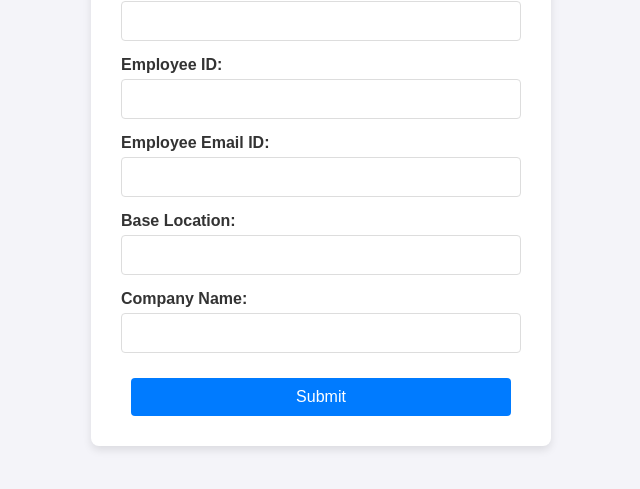
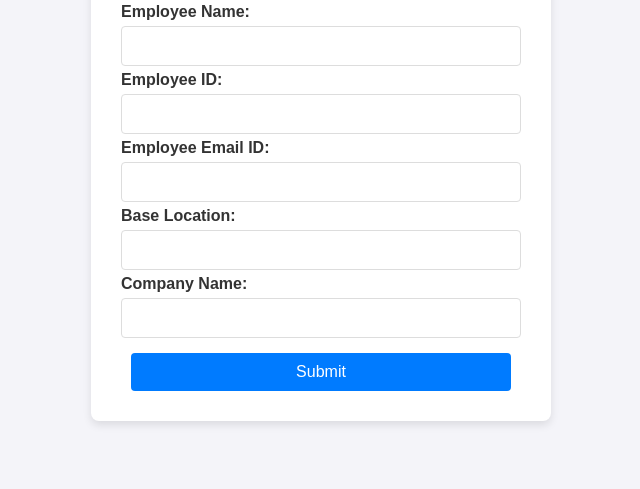
Before and after one commit to ANUSHKA-PANDEY19/EmployeeInfo, a plain HTML site: page index.html in a window 1280 px wide. Shown: the part 237-726 px from the top of the page, without its empty margins (319-959 px from the left). Drawn offline with Linux system fonts and the light colour scheme.

Commit message:
Update Style.css

```diff
--- a/Style/Style.css
+++ b/Style/Style.css
@@ -35,7 +35,7 @@ label {
 }
 
 input {
-  margin-bottom: 15px;
+  margin-bottom: 5px;
   padding: 10px;
   font-size: 16px;
   border: 1px solid #ddd;
```
